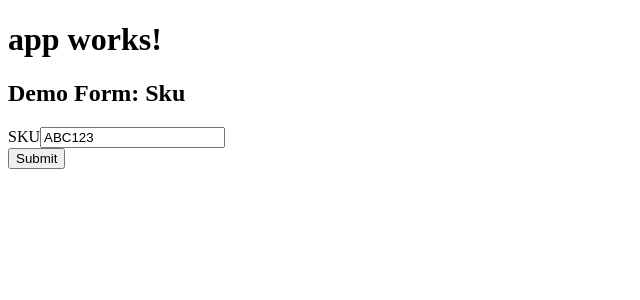
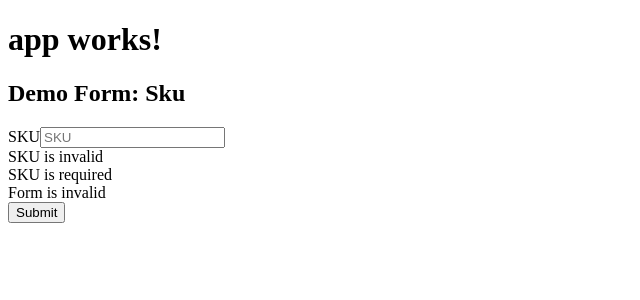
Before and after one commit to Aipakazuma/angular2-study-form, an Angular app in the folder angular2-form-demo/: page / in a window 1280 px wide. Shown: the top 300 px of the page, without its empty margins (0-640 px from the left). Built offline with nearby package versions, Linux system fonts and the light colour scheme.

Commit message:
[add] validate.

```diff
--- a/angular2-form-demo/src/app/form/form.component.html
+++ b/angular2-form-demo/src/app/form/form.component.html
@@ -4,13 +4,25 @@
         (ngSubmit)="onSubmit(myForm.value)"
         class="ui form">
 
-    <div class="field">
+    <div class="field"
+      [class.error]="!sku.valid && sku.touched">
+
       <label for="skuInput">SKU</label>
       <input type="text"
              id="skuInput"
              placeholder="SKU"
              [formControl]="myForm.controls['sku']">
+
+      <div *ngIf="!sku.valid"
+        class="ui error message">SKU is invalid</div>
+
+      <div *ngIf="sku.hasError('required')"
+        class="ui error message">SKU is required</div>
     </div>
+
+
+    <div *ngIf="!myForm.valid"
+      class="ui error message">Form is invalid</div>
 
     <button type="submit" class="ui button">Submit</button>
   </form>
--- a/angular2-form-demo/src/app/form/form.component.ts
+++ b/angular2-form-demo/src/app/form/form.component.ts
@@ -1,5 +1,5 @@
 import { Component, OnInit } from '@angular/core';
-import { FormBuilder, FormGroup } from '@angular/forms';
+import { FormBuilder, FormGroup, Validators, AbstractControl } from '@angular/forms';
 
 @Component({
   selector: 'app-form',
@@ -8,11 +8,13 @@ import { FormBuilder, FormGroup } from '@angular/forms';
 })
 export class FormComponent implements OnInit {
   myForm: FormGroup;
+  sku: AbstractControl;
 
   constructor(formBuilder: FormBuilder) {
     this.myForm = formBuilder.group({
-      'sku': ['ABC123']
+      'sku': [, Validators.required]
     });
+    this.sku = this.myForm.controls['sku'];
   }
 
   ngOnInit() {
```
